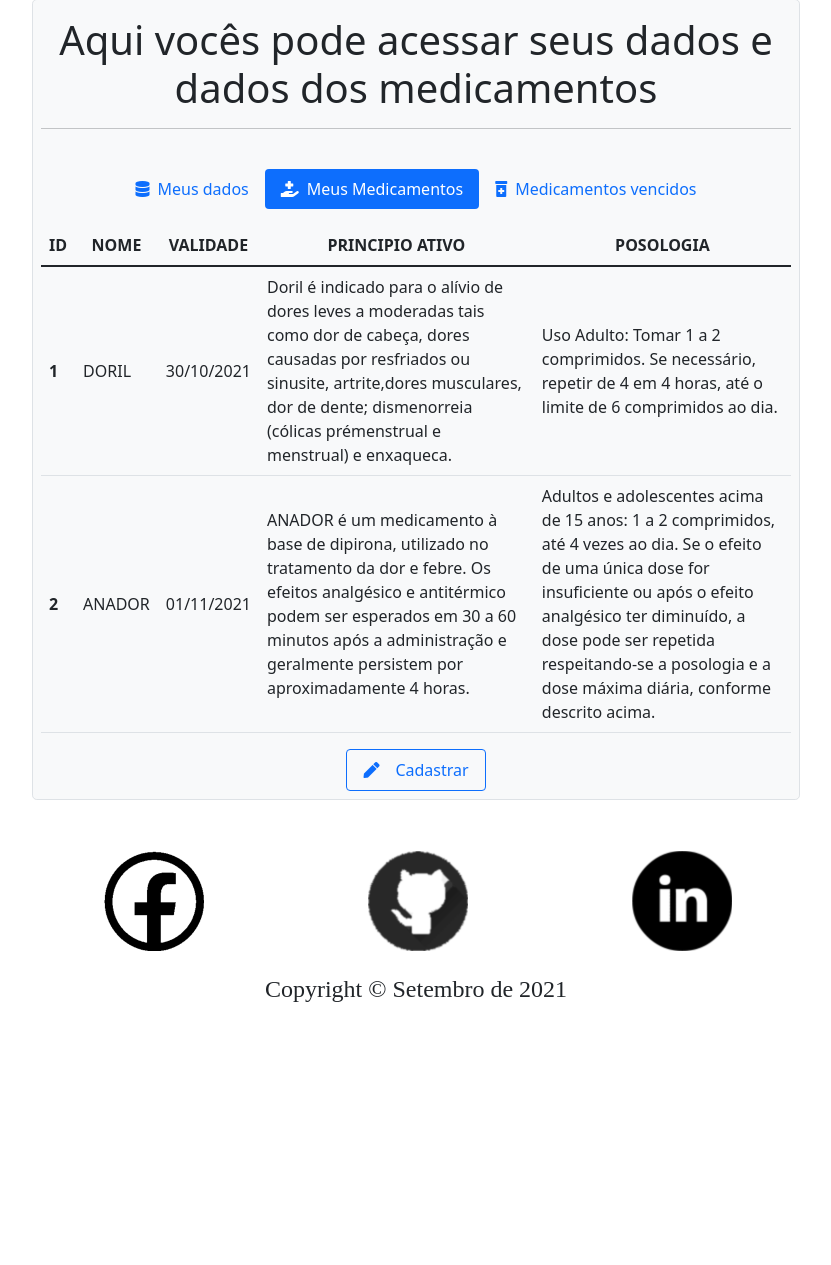
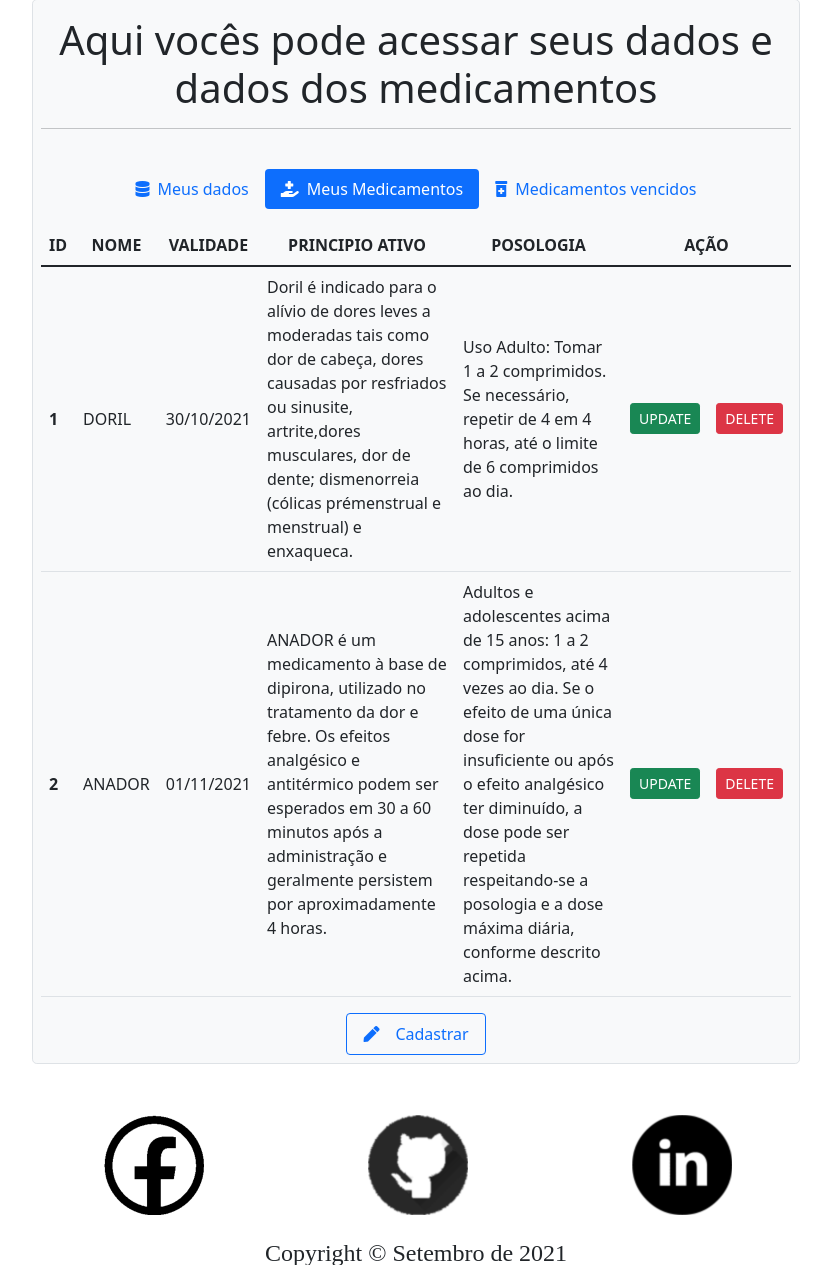
Before and after one commit to jesiqueira/devweb, a Flask app: page /account in a window 1280 px wide, after a click on "Meus Medicamentos". Shown: the part 379-1644 px from the top of the page, without its empty margins (224-1055 px from the left). Before the commit the page ends 1381 px from the top, so only its background shows below. Run offline with Flask 2, Linux system fonts and the light colour scheme; a user stored in the database is signed in; data comes from the database, SQL or seed files in the repository; both versions use the stored data as it was after the commit; data that the repository does not hold is empty; some libraries are stand-ins or nearby versions.

Commit message:
terminado pagina cadastro medicamento

```diff
--- a/app/controllers/forms.py
+++ b/app/controllers/forms.py
@@ -73,4 +73,4 @@ class MedicamentoForm(FlaskForm):
         'Principio Ativo', validators=[DataRequired(), Length(min=20, max=400)])
     posologia = TextAreaField('Posologia', validators=[DataRequired(), Length(min=20, max=400)])
 
-    submit = SubmitField('Cadastrar')
+    submit = SubmitField('Salvar')
--- a/app/rotas.py
+++ b/app/rotas.py
@@ -1,4 +1,4 @@
-from flask import render_template, flash, redirect, url_for, Blueprint, request
+from flask import render_template, flash, redirect, url_for, Blueprint, request, abort
 from flask.globals import session
 from app import db, bcrypt
 from app.controllers.forms import ContatoForm, LoginForm, RegistroForm, DadosUser, MedicamentoForm
@@ -141,3 +141,28 @@ def medicamento():
         return redirect(url_for('rota.account'))
 
     return render_template('medicamento.html', title='Medicamento', legenda='Cadastro de Medicamento', form=form)
+
+
+@rota.route('/medicamento/<int:medicamento_id>/update',  methods=['GET', 'POST'])
+@login_required
+def update_medicamento(medicamento_id):
+    medicamento = Medicamento.query.get_or_404(medicamento_id)
+
+    if medicamento.user_id != current_user.id:
+        about(403)
+
+    form = MedicamentoForm()
+    if form.validate_on_submit():
+        medicamento.nome = form.nome.data
+        medicamento.data_validade = form.dataValidade.data
+        medicamento.principio_ativo = form.principioAtivo.data
+        medicamento.posologia = form.posologia.data
+        db.session.commit()
+        flash("Medicamento Atualizado com sucesso", 'success')
+        return redirect(url_for('rota.account'))
+    elif request.method == 'GET':
+        form.nome.data = medicamento.nome
+        form.dataValidade.data = medicamento.data_validade
+        form.principioAtivo.data = medicamento.principio_ativo
+        form.posologia.data = medicamento.posologia
+        return render_template('medicamento.html', title='Medicamento', legenda='Update de Medicamento', form=form)
--- a/app/templates/account.html
+++ b/app/templates/account.html
@@ -101,6 +101,7 @@
                                 aria-labelledby="pills-medicamento-tab">
                                 <div class="row">
                                     <div class="col-12">
+                                        <div class="table-responsive">
                                             <table class="table table-hover align-middle">
                                                 <thead class="text-center">
                                                     <th scope="col">ID</th>
@@ -108,6 +109,7 @@
                                                     <th scope="col">VALIDADE</th>
                                                     <th scope="col">PRINCIPIO ATIVO</th>
                                                     <th scope="col">POSOLOGIA</th>
+                                                    <th scope="col" colspan="2">AÇÃO</th>
                                                 </thead>
                                                 <tbody>
                                                     {%for medicamento in medicamentos%}
@@ -117,10 +119,35 @@
                                                             <td>{{medicamento.data_validade.strftime('%d/%m/%Y')}}</td>
                                                             <td>{{medicamento.principio_ativo}}</td>
                                                             <td>{{medicamento.posologia}}</td>
+                                                            <td>
+                                                                <a href="{{ url_for('rota.update_medicamento', medicamento_id = medicamento.id)}}" class="btn btn-success btn-sm" role="button">UPDATE</a>
+                                                            </td>
+                                                            <td>
+                                                                <button type="button" class="btn btn-danger btn-sm" data-bs-toggle="modal" data-bs-target="#deleteModal">DELETE</button>
+                                                            </td>
                                                         </tr>
                                                     {%endfor%}
                                                 </tbody>
                                             </table>
+                                        </div>
+                                    </div>
+                                    <!-- Modal -->
+                                    <div class="modal fade" id="deleteModal" tabindex="-1" aria-labelledby="deleteModalLabel" aria-hidden="true">
+                                        <div class="modal-dialog">
+                                        <div class="modal-content">
+                                            <div class="modal-header">
+                                            <h5 class="modal-title" id="deleteModalLabel">Modal title</h5>
+                                            <button type="button" class="btn-close" data-bs-dismiss="modal" aria-label="Close"></button>
+                                            </div>
+                                            <div class="modal-body">
+                                            ...
+                                            </div>
+                                            <div class="modal-footer">
+                                            <button type="button" class="btn btn-secondary" data-bs-dismiss="modal">Close</button>
+                                            <button type="button" class="btn btn-primary">Save changes</button>
+                                            </div>
+                                        </div>
+                                        </div>
                                     </div>
                                     <div class="col-12">
                                         <ul class="nav justify-content-center">
```
Also changed, not shown: app/site.db. Lines whose indentation alone changed are shown as unchanged.
